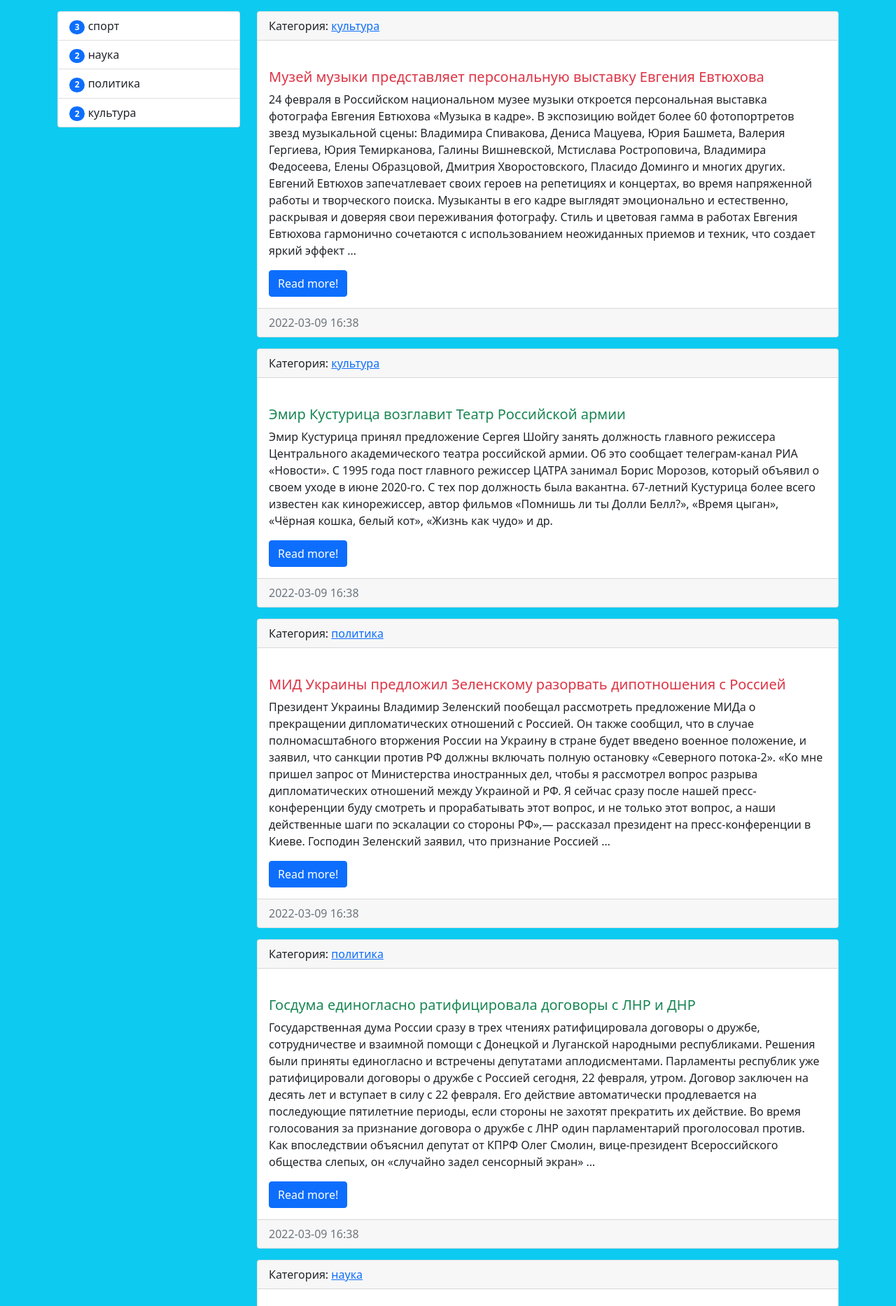
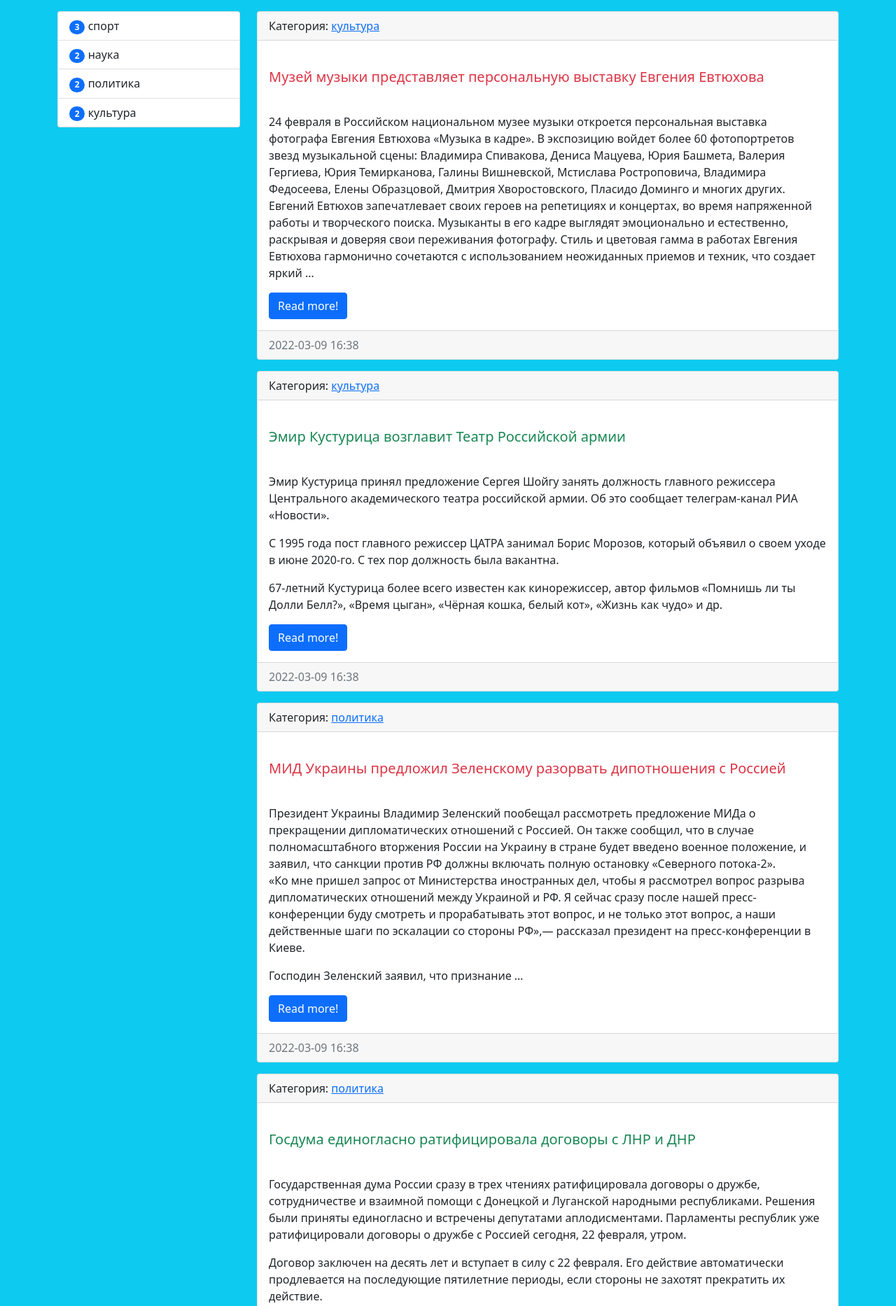
Before and after one commit to GoodGuy4221/mysite, a Django app: page / in a window 1280 px wide. Shown: the part 56-1922 px from the top of the page at 70% size. Run offline with Django 4.2, Linux system fonts and the light colour scheme; data comes from the database, SQL or seed files in the repository; some libraries are stand-ins or nearby versions.

Commit message:
ckeditor.

```diff
--- a/news/templates/news/index.html
+++ b/news/templates/news/index.html
@@ -22,7 +22,7 @@
                     {% endif %}
                     <div class="media-body">
                         <h5 class="card-title {% cycle 'text-danger' 'text-success' %}">{{ item.title }}</h5>
-                        <p class="card-text">{{ item.content|truncatewords:100 }}</p>
+                        <p class="card-text">{{ item.content|safe|linebreaks|truncatewords:100 }}</p>
                         <a href="{{ item.get_absolute_url }}" class="btn btn-primary">Read more!</a>
                     </div>
                 </div>
--- a/news/templates/news/news_detail.html
+++ b/news/templates/news/news_detail.html
@@ -19,7 +19,7 @@
                      src="https://imgholder.ru/505x160/adb9ca/374355&text=imgHolder&font=bebas" alt="">
             {% endif %}
             <h5 class="card-title {% cycle 'text-danger' 'text-success' %}">{{ news_item.title }}</h5>
-            <p class="card-text">{{ news_item.content }}</p>
+            <p class="card-text">{{ news_item.content|safe }}</p>
         </div>
         <div class="card-footer text-muted">
             {{ news_item.created_at|date:'Y-m-d H:i' }}
```
Also changed, not shown: media/uploads/2022/03/09/720_5f33b84c82682c2ee12416fb.jpg (added).
